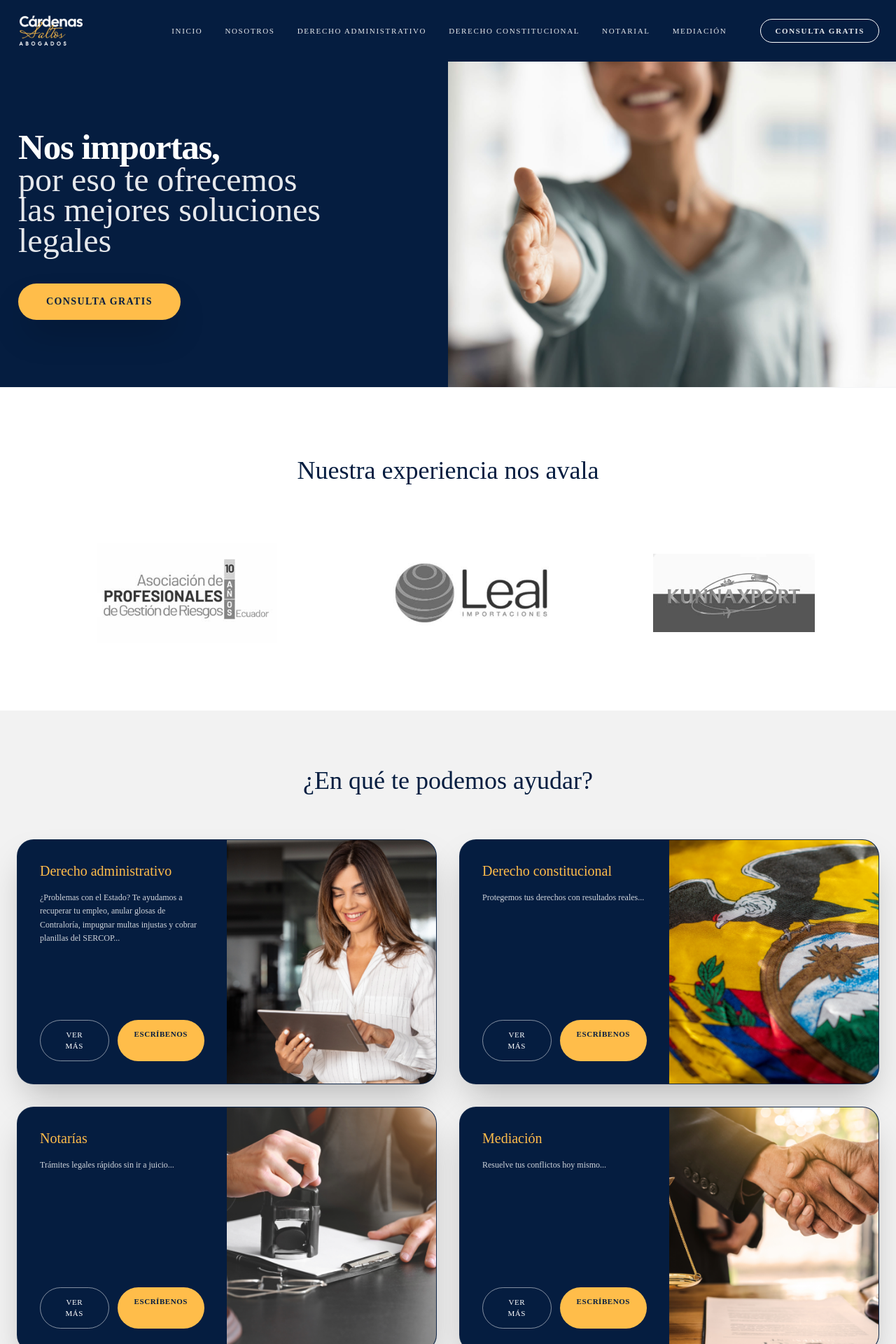
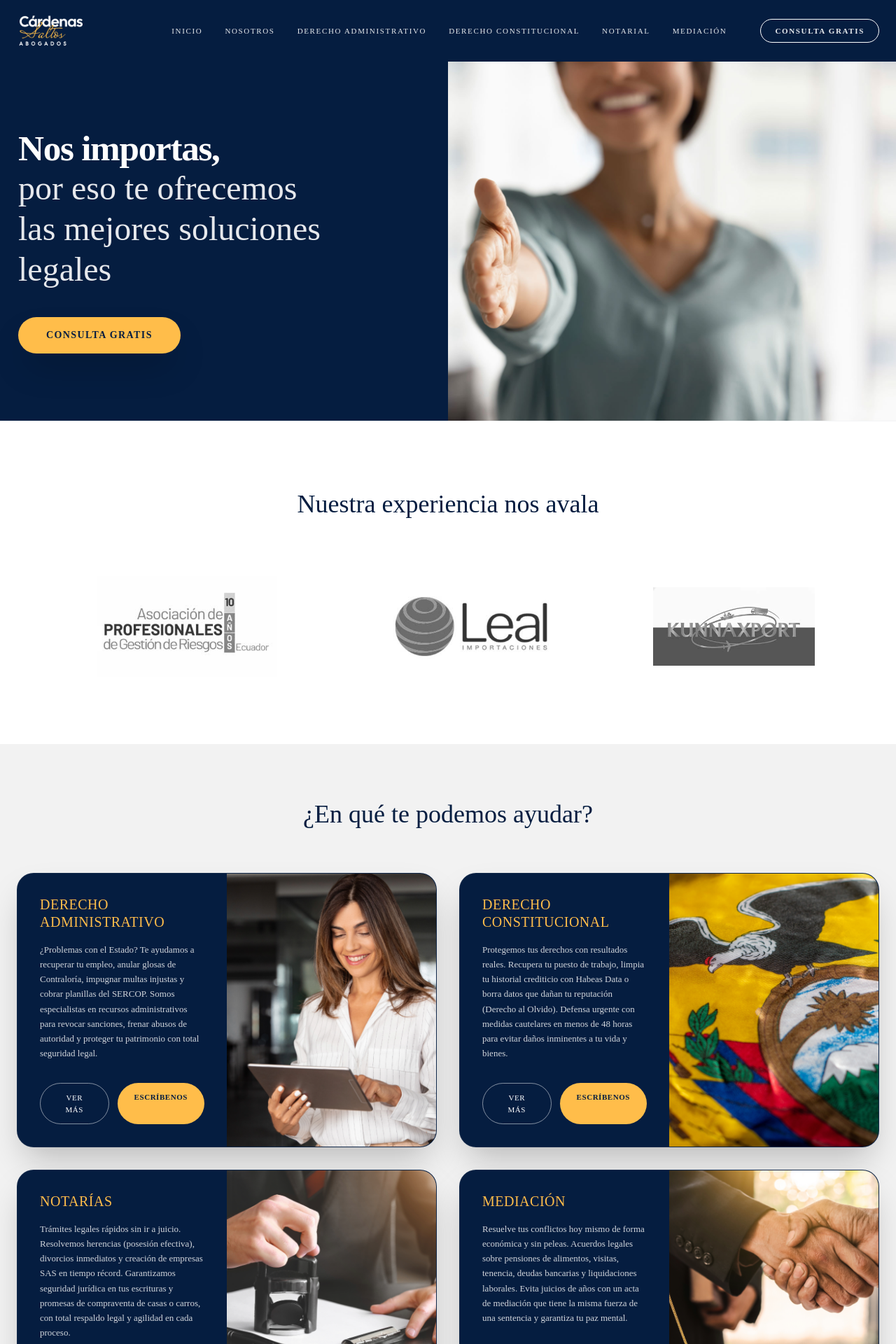
Before and after one commit to DevCardenasS/web-cardenas-saltos, a Next.js app: page / in a window 1280 px wide. Shown: the top 1920 px of the page at 70% size. Built offline with nearby package versions, Linux system fonts and the light colour scheme.

Commit message:
Update index.js

```diff
--- a/pages/index.js
+++ b/pages/index.js
@@ -10,7 +10,7 @@ export default function Home() {
         <title>Cárdenas Saltos | Inicio</title>
       </Head>
 
-      {/* HERO SECTION - CORREGIDO ESPACIO AZUL EN MÓVIL */}
+      {/* HERO SECTION - INTERLINEADO CORREGIDO PARA MÓVIL */}
       <section className="w-full bg-[#051d40] flex flex-col md:flex-row items-stretch overflow-hidden">
 
         {/* TEXTO HERO */}
@@ -19,13 +19,13 @@ export default function Home() {
             <h1 className="text-white">
               <span
                 className="block font-black tracking-tight text-4xl md:text-[3.2rem]"
-                style={{ marginBottom: '0rem', lineHeight: '1' }}
+                style={{ marginBottom: '0rem', lineHeight: '1.1' }}
               >
                 Nos importas,
               </span>
               <span
-                className="block font-medium text-white/90 text-3xl md:text-[3rem]"
-                style={{ lineHeight: '0.9' }}
+                className="block font-medium text-white/90 text-[1.75rem] md:text-[3rem]"
+                style={{ lineHeight: '1.2' }} // Ajustado a 1.2 en móvil para que no se superponga
               >
                 por eso te ofrecemos <br className="hidden md:block" />
                 las mejores soluciones <br className="hidden md:block" />
@@ -41,7 +41,7 @@ export default function Home() {
           </div>
         </div>
 
-        {/* IMAGEN HERO - Ajustada para llenar sin dejar vacíos azules */}
+        {/* IMAGEN HERO */}
         <div className="w-full md:w-1/2 h-[450px] md:h-auto overflow-hidden">
           <img
               src="/home/Cardenas-Saltos-Hero.jpg"
@@ -53,7 +53,10 @@ export default function Home() {
 
       {/* SECCIÓN EXPERIENCIA */}
       <section className="w-full py-24 px-6 bg-white text-center border-t border-gray-100">
-        <h2 className="font-medium text-[#051d40] mb-20 leading-tight text-3xl md:text-[2.25rem]">
+        <h2
+          className="font-medium text-[#051d40] mb-20 leading-tight"
+          style={{ fontSize: '2.25rem' }}
+        >
           Nuestra experiencia nos avala
         </h2>
         <div className="max-w-6xl mx-auto flex flex-col md:flex-row justify-center items-center gap-20 md:gap-32 grayscale opacity-80">
@@ -63,7 +66,7 @@ export default function Home() {
         </div>
       </section>
 
-      {/* SECCIÓN SERVICIOS */}
+      {/* SECCIÓN SERVICIOS - TEXTOS INTEGRADOS COMPLETAMENTE */}
       <section className="w-full py-20 px-6 bg-[#f2f2f2]">
         <h2 className="text-center text-3xl md:text-4xl font-medium text-[#051d40] mb-16 leading-tight">
           ¿En qué te podemos ayudar?
@@ -71,17 +74,32 @@ export default function Home() {
         <div className="max-w-7xl mx-auto grid md:grid-cols-2 gap-8">
           <ServiceCard
             title="Derecho administrativo"
-            desc="¿Problemas con el Estado? Te ayudamos a recuperar tu empleo, anular glosas de Contraloría, impugnar multas injustas y cobrar planillas del SERCOP..."
+            desc="¿Problemas con el Estado? Te ayudamos a recuperar tu empleo, anular glosas de Contraloría, impugnar multas injustas y cobrar planillas del SERCOP. Somos especialistas en recursos administrativos para revocar sanciones, frenar abusos de autoridad y proteger tu patrimonio con total seguridad legal."
             img="/home/home-ayudar-Cardenas-saltos-Abogados-derecho-administrativo.png"
             phoneNumber={phoneNumber}
           />
-          <ServiceCard title="Derecho constitucional" desc="Protegemos tus derechos con resultados reales..." img="/home/home-ayudar-Cardenas-saltos-Abogados-derecho-constitucional.png" phoneNumber={phoneNumber} />
-          <ServiceCard title="Notarías" desc="Trámites legales rápidos sin ir a juicio..." img="/home/home-ayudar-Cardenas-saltos-Abogados-derecho-notarial-notarias.png" phoneNumber={phoneNumber} />
-          <ServiceCard title="Mediación" desc="Resuelve tus conflictos hoy mismo..." img="/home/home-ayudar-Cardenas-saltos-Abogados-mediacion-pension-alimenticia.png" phoneNumber={phoneNumber} />
+          <ServiceCard
+            title="Derecho constitucional"
+            desc="Protegemos tus derechos con resultados reales. Recupera tu puesto de trabajo, limpia tu historial crediticio con Habeas Data o borra datos que dañan tu reputación (Derecho al Olvido). Defensa urgente con medidas cautelares en menos de 48 horas para evitar daños inminentes a tu vida y bienes."
+            img="/home/home-ayudar-Cardenas-saltos-Abogados-derecho-constitucional.png"
+            phoneNumber={phoneNumber}
+          />
+          <ServiceCard
+            title="Notarías"
+            desc="Trámites legales rápidos sin ir a juicio. Resolvemos herencias (posesión efectiva), divorcios inmediatos y creación de empresas SAS en tiempo récord. Garantizamos seguridad jurídica en tus escrituras y promesas de compraventa de casas o carros, con total respaldo legal y agilidad en cada proceso."
+            img="/home/home-ayudar-Cardenas-saltos-Abogados-derecho-notarial-notarias.png"
+            phoneNumber={phoneNumber}
+          />
+          <ServiceCard
+            title="Mediación"
+            desc="Resuelve tus conflictos hoy mismo de forma económica y sin peleas. Acuerdos legales sobre pensiones de alimentos, visitas, tenencia, deudas bancarias y liquidaciones laborales. Evita juicios de años con un acta de mediación que tiene la misma fuerza de una sentencia y garantiza tu paz mental."
+            img="/home/home-ayudar-Cardenas-saltos-Abogados-mediacion-pension-alimenticia.png"
+            phoneNumber={phoneNumber}
+          />
         </div>
       </section>
 
-      {/* BANNER FINAL - BOTÓN CORREGIDO Y TAMAÑO TEXTO */}
+      {/* BANNER FINAL */}
       <section className="w-full bg-[#ffbd4a] py-24">
         <div className="max-w-7xl mx-auto px-6 text-left">
           <h2
@@ -103,18 +121,23 @@ export default function Home() {
 
 function ServiceCard({ title, desc, img, phoneNumber }) {
   return (
-    <div className="bg-[#051d40] rounded-3xl overflow-hidden flex flex-col md:flex-row min-h-[350px] shadow-2xl group border border-white/5">
-      <div className="md:w-1/2 h-64 md:h-auto overflow-hidden bg-[#051d40] order-first md:order-last">
+    <div className="bg-[#051d40] rounded-3xl overflow-hidden flex flex-col lg:flex-row min-h-[380px] shadow-2xl group border border-white/5">
+      <div className="lg:w-1/2 h-64 lg:h-auto overflow-hidden bg-[#051d40] order-first lg:order-last">
         <img src={img} alt={title} className="w-full h-full object-cover group-hover:scale-105 transition-transform duration-500" />
       </div>
-      <div className="p-8 md:w-1/2 text-white flex flex-col justify-between order-last md:order-first">
+      <div className="p-8 lg:w-1/2 text-white flex flex-col justify-between order-last lg:order-first">
         <div>
-          <h3 className="text-xl font-medium mb-4 leading-tight text-[#ffbd4a]">{title}</h3>
-          <p className="text-[12px] text-gray-300 leading-relaxed mb-8 font-normal">{desc}</p>
+          <h3 className="text-xl font-medium mb-4 leading-tight text-[#ffbd4a] uppercase tracking-wide">{title}</h3>
+          <p className="text-[13px] text-gray-300 leading-relaxed mb-8 font-normal">{desc}</p>
         </div>
         <div className="flex flex-col sm:flex-row gap-3">
-          <button className="border border-white/50 text-white px-6 py-3 text-[11px] rounded-full font-normal hover:bg-white hover:text-[#051d40] transition w-full sm:w-auto uppercase tracking-wider">Ver más</button>
-          <a href={`https://wa.me/${phoneNumber}`} className="bg-[#ffbd4a] text-[#051d40] px-6 py-3 text-[11px] rounded-full font-bold hover:bg-white transition text-center w-full sm:w-auto uppercase tracking-wider">Escríbenos</a>
+          <button className="border border-white/50 text-white px-6 py-3 text-[11px] rounded-full font-normal hover:bg-white hover:text-[#051d40] transition w-full sm:w-auto uppercase tracking-wider">
+            Ver más
+          </button>
+          <a href={`https://wa.me/${phoneNumber}`}
+             className="bg-[#ffbd4a] text-[#051d40] px-6 py-3 text-[11px] rounded-full font-bold hover:bg-white transition text-center w-full sm:w-auto uppercase tracking-wider">
+            Escríbenos
+          </a>
         </div>
       </div>
     </div>
```
